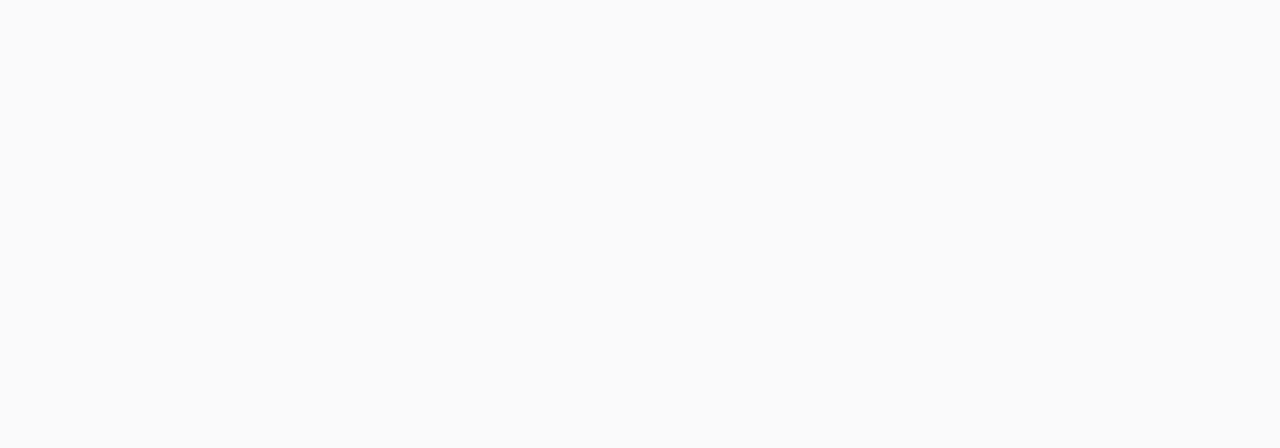
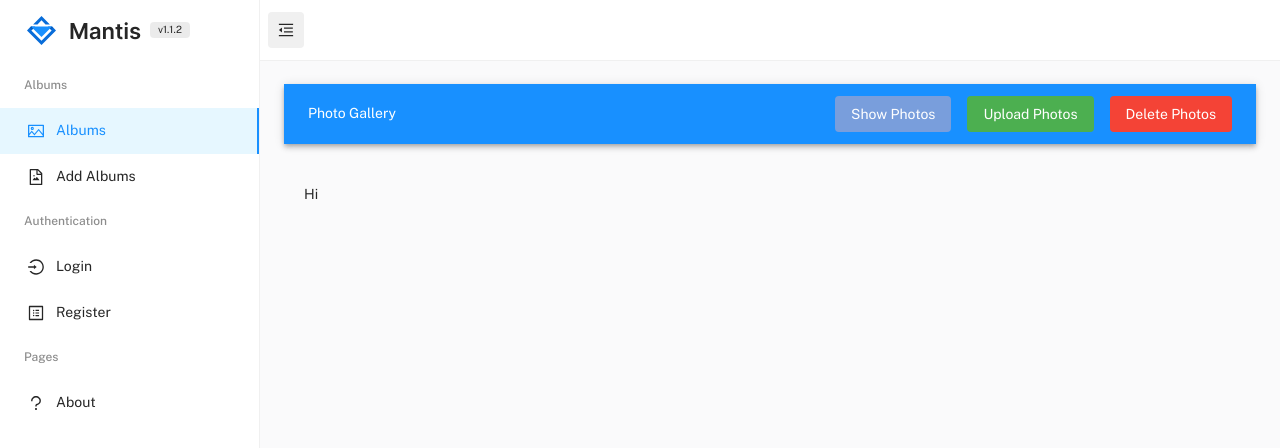
Before and after one commit to iamhruthiks/Albums-Frontend, a React (Create React App) app: page /album/show in a window 1280 px wide. Before the commit this address had no page. Shown: the top 448 px of the page. Built offline with nearby package versions, Linux system fonts and the light colour scheme.

Commit message:
Section 61: Section 04 - Albums use cases in React - 497. Upload photos onto the Albums

```diff
--- a/src/menu-items/albums.js
+++ b/src/menu-items/albums.js
@@ -25,7 +25,7 @@
       id: 'AddAlbums',
       title: 'Add Albums',
       type: 'item',
-      url: '/add-album',
+      url: '/album/add',
       icon: icons.FileImageOutlined
     }
   ]
--- /dev/null
+++ b/src/pages/albums/albumShow.js
@@ -0,0 +1,13 @@
+import React from 'react';
+import Header from './albums/header';
+
+const Albums = () => {
+  return (
+    <div>
+      <Header />
+      <div style={{ marginTop: '20px', padding: '20px' }}>Hi</div>
+    </div>
+  );
+};
+
+export default Albums;
--- a/src/pages/albums/albums.js
+++ b/src/pages/albums/albums.js
@@ -4,6 +4,7 @@
 import { useEffect } from 'react';
 import { fetchGetDataWithAuth } from 'client/client';
 import { useNavigate } from 'react-router-dom';
+import { Link } from 'react-router-dom';
 
 const brightPopColors = [
   '#FF3E4D',
@@ -97,11 +98,13 @@
     <Grid container spacing={2}>
       {dataArray.map((data, index) => (
         <Grid item key={index} xs={12} sm={6} md={4} lg={3}>
-          <Card className={classes.card} style={{ backgroundColor: getRandomColor() }}>
-            <CardContent>
-              <h1 style={{ fontSize: '2rem', margin: 0, color: 'white' }}>{data.name}</h1>
-            </CardContent>
-          </Card>
+          <Link to={`/album/show?id=${data.id}`}>
+            <Card className={classes.card} style={{ backgroundColor: getRandomColor() }}>
+              <CardContent>
+                <h1 style={{ fontSize: '2rem', margin: 0, color: 'white' }}>{data.name}</h1>
+              </CardContent>
+            </Card>
+          </Link>
         </Grid>
       ))}
     </Grid>
--- /dev/null
+++ b/src/pages/albums/albums/header.js
@@ -0,0 +1,51 @@
+import React from 'react';
+import { Link } from 'react-router-dom';
+import { Button, AppBar, Toolbar, Typography } from '@mui/material';
+import { useLocation } from 'react-router-dom';
+
+const Header = () => {
+  const location = useLocation();
+  const queryParams = new URLSearchParams(location.search);
+  const id = queryParams.get('id');
+
+  return (
+    <AppBar position="static">
+      <Toolbar>
+        <Typography variant="h6" component="div" sx={{ flexGrow: 1 }}>
+          Photo Gallery
+        </Typography>
+
+        <Button
+          component={Link}
+          to={`/album/show?id=${id}`}
+          color="inherit"
+          variant="contained"
+          sx={{ mr: 2, backgroundColor: '#799edc', '&:hover': { backgroundColor: '#2f6ad0' } }}
+        >
+          Show Photos
+        </Button>
+
+        <Button
+          component={Link}
+          to={`/album/upload?id=${id}`}
+          color="inherit"
+          variant="contained"
+          sx={{ mr: 2, backgroundColor: '#4CAF50', '&:hover': { backgroundColor: '#388E3C' } }}
+        >
+          Upload Photos
+        </Button>
+        <Button
+          component={Link}
+          to={`/album/delete?id=${id}`}
+          color="inherit"
+          variant="contained"
+          sx={{ backgroundColor: '#F44336', '&:hover': { backgroundColor: '#D32F2F' } }}
+        >
+          Delete Photos
+        </Button>
+      </Toolbar>
+    </AppBar>
+  );
+};
+
+export default Header;
--- a/src/routes/MainRoutes.js
+++ b/src/routes/MainRoutes.js
@@ -7,7 +7,8 @@
 // render - sample page
 const AlbumsPage = Loadable(lazy(() => import('pages/albums/albums')));
 const AboutPage = Loadable(lazy(() => import('pages/staticPages/about')));
-const AddAlbumPage = Loadable(lazy(() => import('pages/albums/addAlbum')));
+const AlbumAddPage = Loadable(lazy(() => import('pages/albums/albumAdd')));
+const AlbumShowPage = Loadable(lazy(() => import('pages/albums/albumShow')));
 
 // ==============================|| MAIN ROUTING ||============================== //
 
@@ -20,12 +21,16 @@
       element: <AlbumsPage />
     },
     {
-      path: '/add-album',
-      element: <AddAlbumPage />
+      path: '/album/add',
+      element: <AlbumAddPage />
     },
     {
       path: '/about',
       element: <AboutPage />
+    },
+    {
+      path: '/album/show',
+      element: <AlbumShowPage />
     }
   ]
 };
```
Also changed, not shown: src/pages/albums/albumAdd.js (renamed from src/pages/albums/addAlbum.js).
